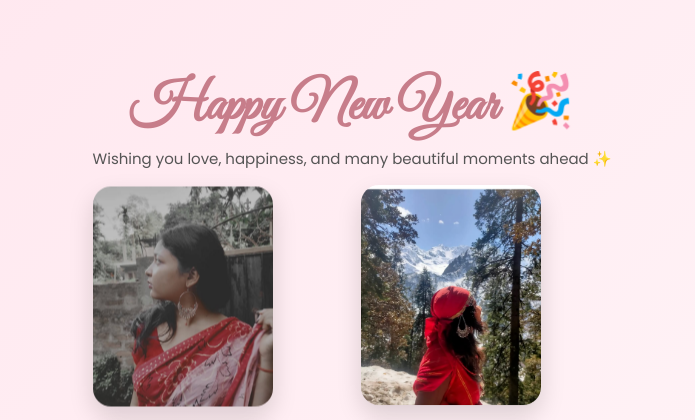
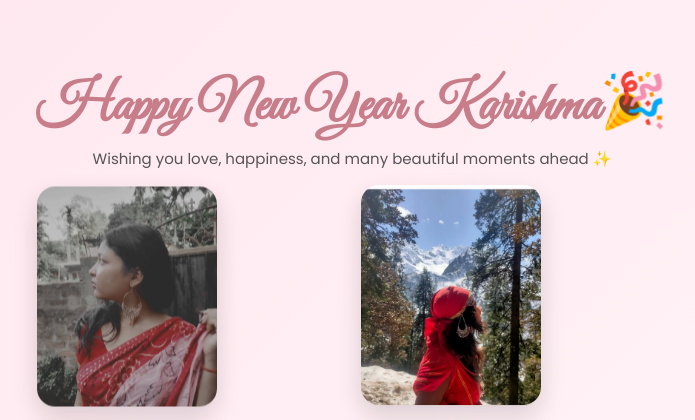
Before and after one commit to Chandrarovi/Cute_cat, a Flask app: page /final in a window 1280 px wide. Shown: the top 420 px of the page, without its empty margins (288-983 px from the left). Run offline with Flask 3, Linux system fonts and the light colour scheme.

Commit message:
Update New Year greeting to include 'Karishma'

```diff
--- a/templates/final.html
+++ b/templates/final.html
@@ -13,7 +13,7 @@
 
 <div class="container">
 
-    <h1 class="newyear-text">Happy New Year 🎉</h1>
+    <h1 class="newyear-text">Happy New Year Karishma🎉</h1>
 
     <p class="sub-text">
         Wishing you love, happiness,
```
